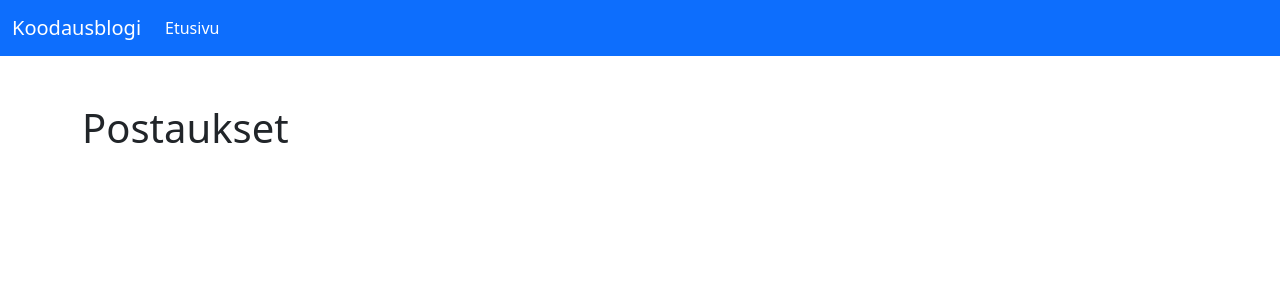
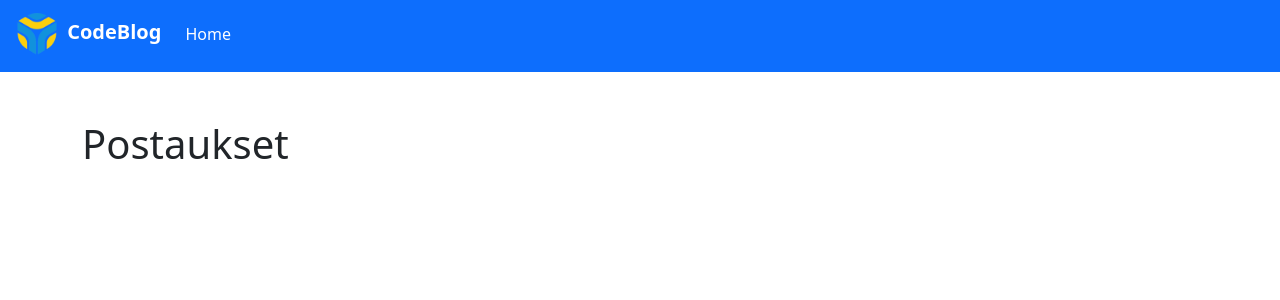
Before and after one commit to Vicky-Lind/Django-Blogi, a Django app: page / in a window 1280 px wide. Shown: the top 300 px of the page. Run offline with Django 4.2, Linux system fonts and the light colour scheme; data that the repository does not hold is empty.

Commit message:
styling updates ("logo", navbar..)

```diff
--- a/blogi/templates/blogi/base.html
+++ b/blogi/templates/blogi/base.html
@@ -5,8 +5,9 @@
         <meta charset="utf-8">
         {# viewport is for mobile devices #}
         <meta name="viewport" content="width=device-width, initial-scale=1">
-        <title>{% block title %}Koodausblogi{% endblock%}</title>
-        <link rel="image" href="static/favicon-removebg-preview.png"/>
+        <title>{% block title %}CodeBlog{% endblock%}</title>
+        {% load static %}
+        <link rel="icon" href="{% static '.ico' %}"/>
         {# Link to Bootstrap #}
         <link href="https://cdn.jsdelivr.net/npm/bootstrap@5.3.0-alpha1/dist/css/bootstrap.min.css"
             rel="stylesheet"
@@ -15,23 +16,22 @@
     </head>
     <body>
         {# Navbar #}
-        <nav class="navbar navbar-expand-md bg-primary navbar-dark">
+        <nav class="navbar navbar-expand-md bg-primary navbar-dark pt-1 pd-0">
             <div class="container-fluid">
-                <a class="navbar-brand" href="{% url 'postauslista' %}">Koodausblogi</a>
-                <button class="navbar-toggler" type="button"
-                    data-bs-toggle="collapse"
-                    data-bs-target="#navbarSupportedContent"
-                    aria-controls="navbarSupportedContent"
-                    aria-expanded="false"
-                    aria-label="Toggle navigation">
-                    <span class="navbar-toggler-icon"></span>
-                </button>
+                <a class="navbar-brand fw-semibold" href="{% url 'postauslista' %}">
+                    <img src="{% static '.ico' %}" alt="CodeBlog" width="50" height="50" class="d-inline-block align-text-middle">
+                    CodeBlog
+                </a>
+                {% comment %} <form class="d-flex" role="search">
+                    <input class="form-control me-2" type="search" placeholder="Search" aria-label="Search">
+                    <button class="btn btn-outline-success" type="submit">Search</button>
+                </form> {% endcomment %}
                 <div class="collapse navbar-collapse" id="navbarSupportedContent">
                     <ul class="navbar-nav me-auto mb-2 mb-lg-0">
                         <li class="nav-item">
                             <a class="nav-link active"
                               aria-current="page"
-                              href="{% url 'postauslista' %}">Etusivu</a>
+                              href="{% url 'postauslista' %}">Home</a>
                     </a>
                     </li>
                     {% comment %} <li class="nav-item dropdown">
```
Also changed, not shown: blogi/static/.ico (added), blogi/static/favicon.ico (added), logo-png-removebg-preview.png (added), logo-png.png (added), logo-transparent-png.ico (added), logo-transparent-png.png (added), 2 other files.
